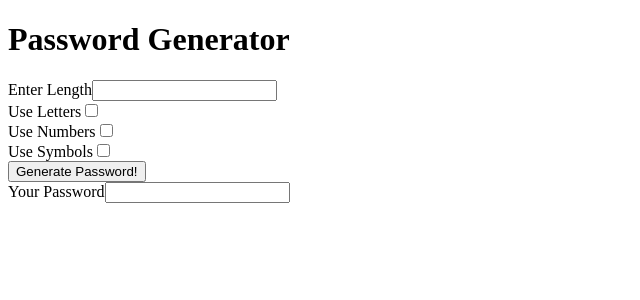
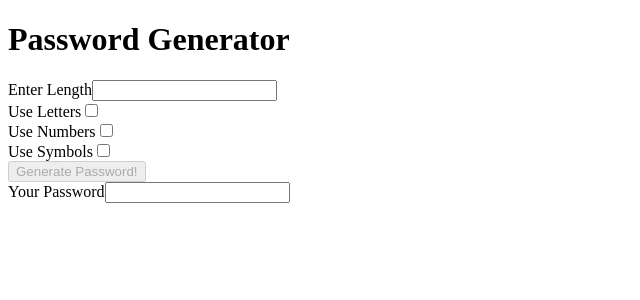
Before and after one commit to tbluher14/angular_pw_generator, an Angular app: page / in a window 1280 px wide. Shown: the top 300 px of the page, without its empty margins (0-640 px from the left). Built offline with nearby package versions, Linux system fonts and the light colour scheme.

Commit message:
added conditional to check and make sure a box is checked and a length is entered

```diff
--- a/src/app/app.component.html
+++ b/src/app/app.component.html
@@ -30,7 +30,9 @@
 </div>
 
 <div>
-  <button (click)="onButtonClick()"> Generate Password!</button>
+  <button (click)="onButtonClick()"
+  [disabled]="!(length && (includeLetters || includeNumbers || includeSymbols))"
+  > Generate Password!</button>
 </div>
 
 <div>
```
